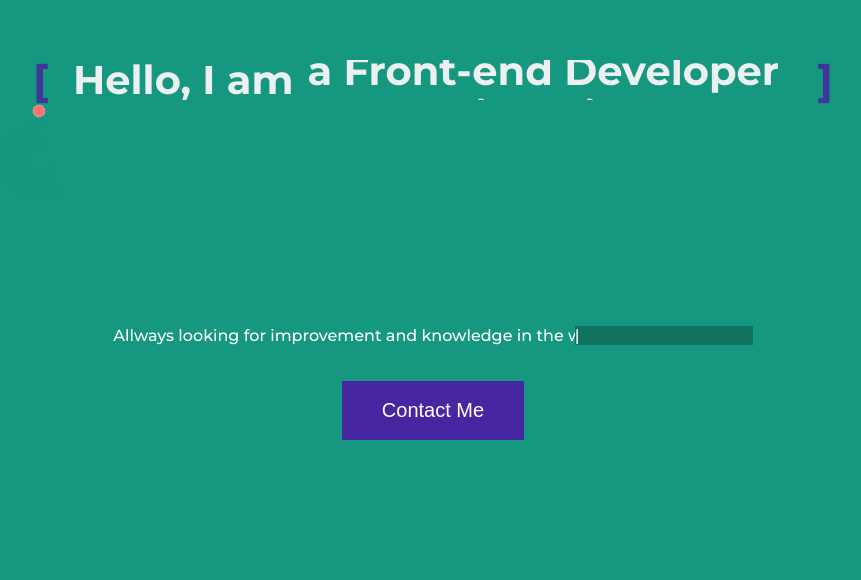
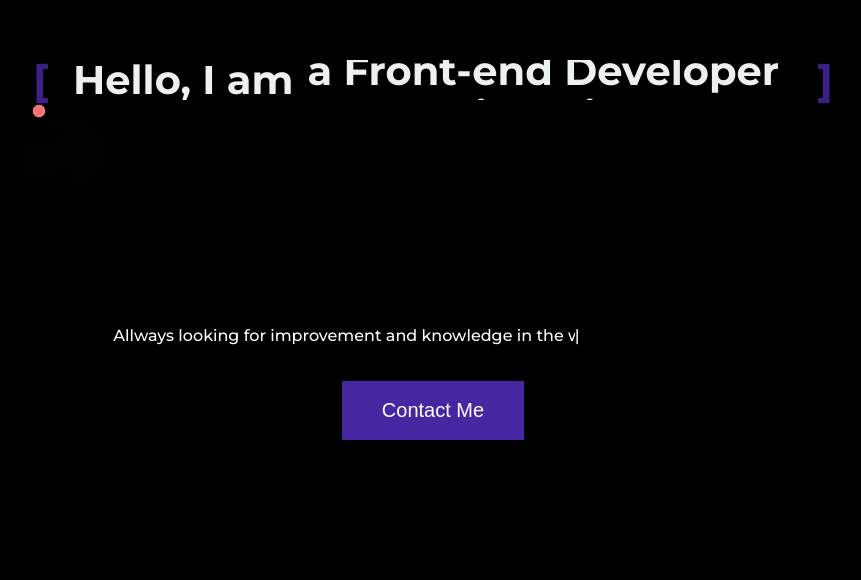
Before and after one commit to SebasWebCool/Portafolio, a React (Vite) app: page / in a window 1280 px wide. Shown: the part 220-800 px from the top of the page, without its empty margins (207-1068 px from the left). Built offline with nearby package versions, Linux system fonts and the light colour scheme.

Commit message:
header bg black

```diff
--- a/src/App.css
+++ b/src/App.css
@@ -7,6 +7,9 @@
 .cont {
     width: 100%;
     height: 100vh;
+}
+.bg_black{
+    background-color: black;
 }
 .trans_bg_color{
     animation: bgcolor;
--- a/src/components/Header.jsx
+++ b/src/components/Header.jsx
@@ -4,7 +4,7 @@ import '../styles/animations/machine.css'
 import '../styles/animations/laserTag.css'
 const Header = () => {
     return (
-        <header className='cont trans_bg_color' id='home'>
+        <header className='cont bg_black' id='home'>
             <div className='header_bg'>
                 <div className="header_cont">
                     <div class="animation-container">
--- a/src/styles/animations/machine.css
+++ b/src/styles/animations/machine.css
@@ -11,6 +11,7 @@
     background-color: var(--pricipal-color);
     right: 0;
     width: 0;
+    background-color: black;
     /* border-left:1px solid black; */
     color: white;
     animation: machine 9s infinite alternate steps(97);
@@ -18,11 +19,9 @@
 
 @keyframes machine{
     0%{
-        background-color: black;
         width: 100%;
     }
     100%{
-        background-color: var(--second-color);
         width: 0;
     }
 
```
